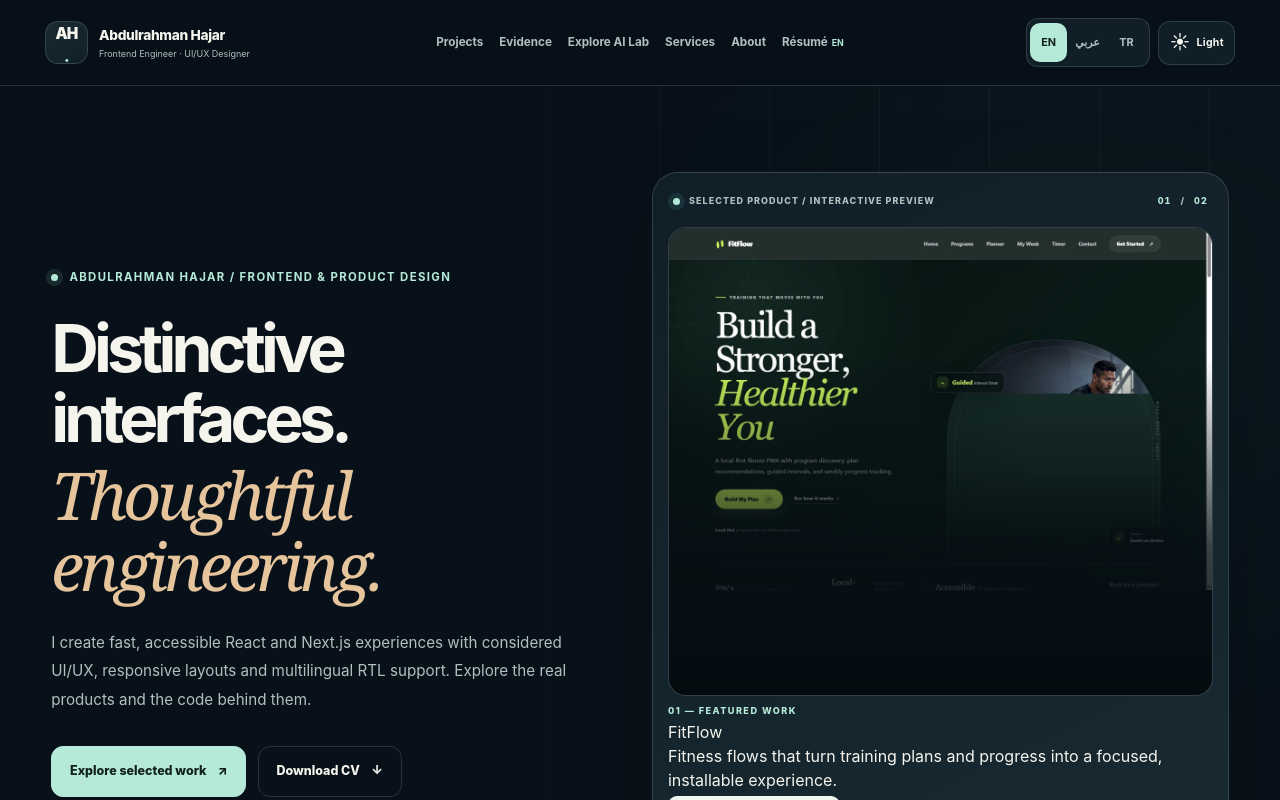
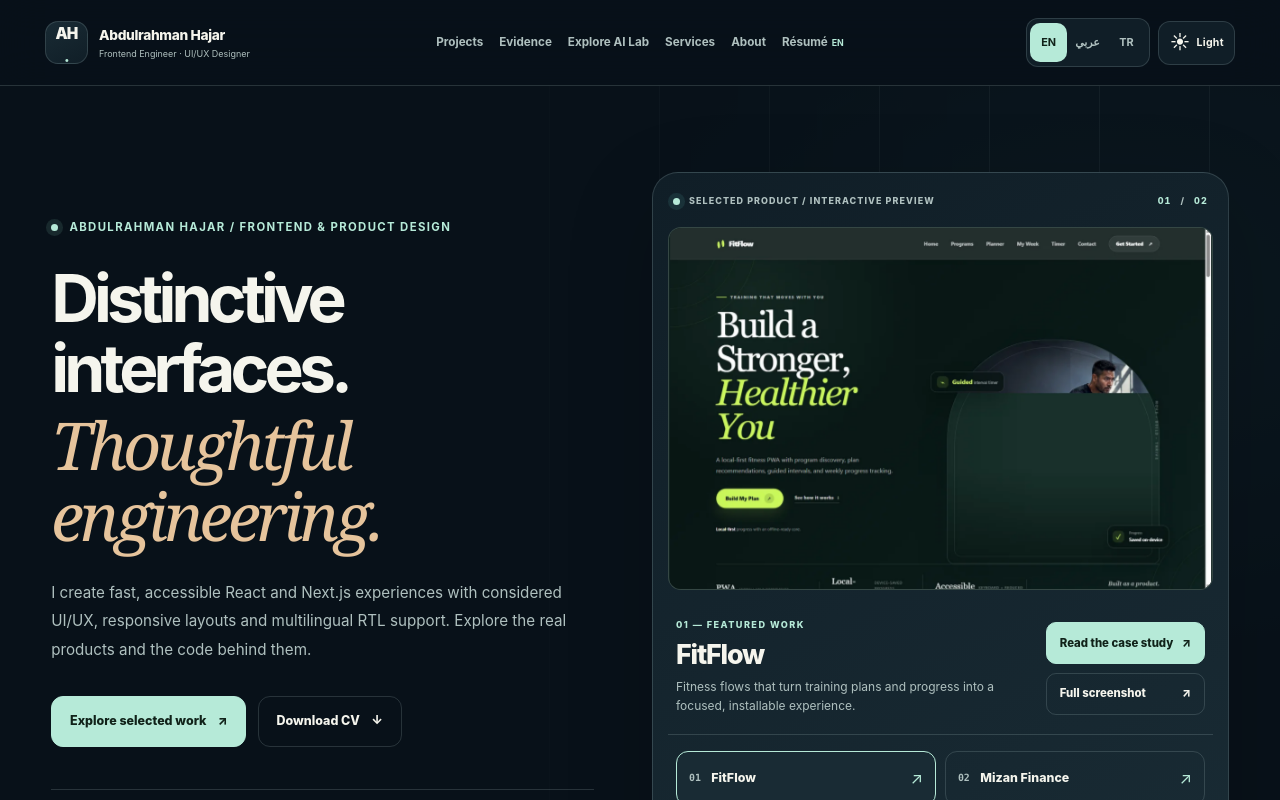
Before and after one commit to rahman-997/portfolio, a Next.js app: page / in a window 1280 px wide. Shown: the top 800 px of the page. Built offline with nearby package versions, Linux system fonts and the light colour scheme.

Commit message:
fix(visual): show full app screenshot with separate readable project details and controls

```diff
--- a/app/experience/FeaturedShowcase.module.css
+++ b/app/experience/FeaturedShowcase.module.css
@@ -262,3 +262,112 @@
   .studyLink,.switch,.switchActive{transition:none}
   .studyLink:hover{transform:none}
 }
+
+
+/* Visual QA pass: a screenshot is evidence, not a text background.
+   All titles, descriptions and actions live below the image. */
+.screen{
+  aspect-ratio:3/2;
+  min-height:0;
+  border-radius:13px;
+  background:#10221f;
+}
+.screen::after{display:none}
+.screenImage{
+  object-fit:contain;
+  object-position:center center;
+}
+.projectDetails{
+  display:grid;
+  grid-template-columns:minmax(0,1fr) auto;
+  gap:1rem;
+  padding:1.25rem .5rem 1.15rem;
+  border-bottom:1px solid var(--line);
+  align-items:end;
+  min-width:0;
+}
+.detailsBody{min-width:0}
+.detailsBody h2{
+  font-size:clamp(1.48rem,2.1vw,2.15rem);
+  line-height:1.1;
+  letter-spacing:-.045em;
+  font-weight:780;
+  margin:.4rem 0 .5rem;
+  color:var(--ink);
+}
+.detailsBody p{
+  margin:0;
+  max-width:44ch;
+  color:var(--muted);
+  font-size:clamp(.75rem,.91vw,.87rem);
+  line-height:1.55;
+}
+.detailsActions{
+  display:flex;
+  flex-direction:column;
+  align-items:stretch;
+  gap:.55rem;
+  min-width:135px;
+}
+.detailsActions a{
+  min-height:42px;
+  display:flex;
+  justify-content:space-between;
+  align-items:center;
+  gap:.55rem;
+  font-size:.71rem;
+  font-weight:800;
+  border-radius:10px;
+  padding:.65rem .8rem;
+  text-decoration:none;
+  white-space:nowrap;
+}
+.detailsActions .studyLink{
+  margin:0;
+  background:var(--accent);
+  border:1px solid var(--accent);
+  color:var(--accentInk)!important;
+}
+.detailsActions .captureLink{
+  margin:0;
+  background:transparent;
+  border:1px solid var(--line);
+  color:var(--ink)!important;
+  backdrop-filter:none;
+  letter-spacing:0;
+}
+.detailsActions .captureLink:hover,
+.detailsActions .captureLink:focus-visible{
+  background:var(--surface2);
+  border-color:var(--accent);
+}
+.indexLabel{color:var(--accent)}
+.stageFoot{padding:1rem .5rem .15rem}
+.stageMetadata{margin-top:.8rem}
+.proofNote{margin-top:.6rem}
+@media(max-width:1220px){
+  .screen{aspect-ratio:3/2;min-height:0}
+  .projectDetails{grid-template-columns:1fr;gap:.8rem;padding:1rem .3rem}
+  .detailsActions{flex-direction:row;align-items:stretch}
+  .detailsActions a{min-width:0}
+}
+@media(max-width:820px){
+  .screen{aspect-ratio:3/2;min-height:0}
+}
+@media(max-width:680px){
+  .stage{padding:9px}
+  .stageHead{min-height:26px;padding:0 3px 7px}
+  .screen{aspect-ratio:3/2;min-height:0;border-radius:10px}
+  .projectDetails{padding:1rem .25rem .9rem;gap:.65rem}
+  .detailsBody h2{font-size:1.55rem}
+  .detailsBody p{font-size:.79rem;line-height:1.55}
+  .detailsActions{flex-wrap:wrap;gap:.45rem}
+  .detailsActions a{font-size:.69rem;padding:.56rem .7rem;min-height:43px;flex:1}
+  .stageFoot{padding:.7rem .25rem 0}
+  .switch,.switchActive{min-height:49px}
+  .stageMetadata{margin-top:.65rem}
+}
+@media(max-width:365px){
+  .screen{aspect-ratio:3/2;min-height:0}
+  .detailsActions a{font-size:.66rem}
+}
```
